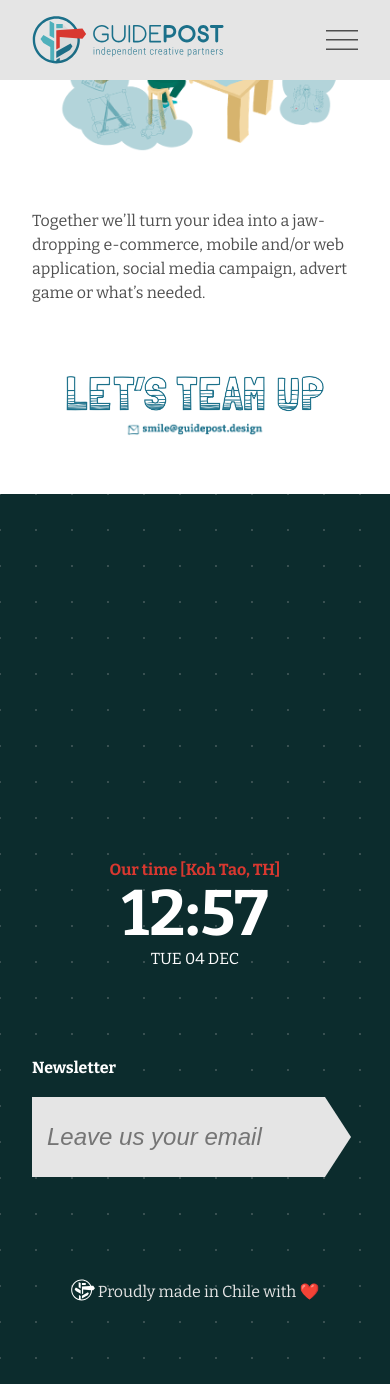
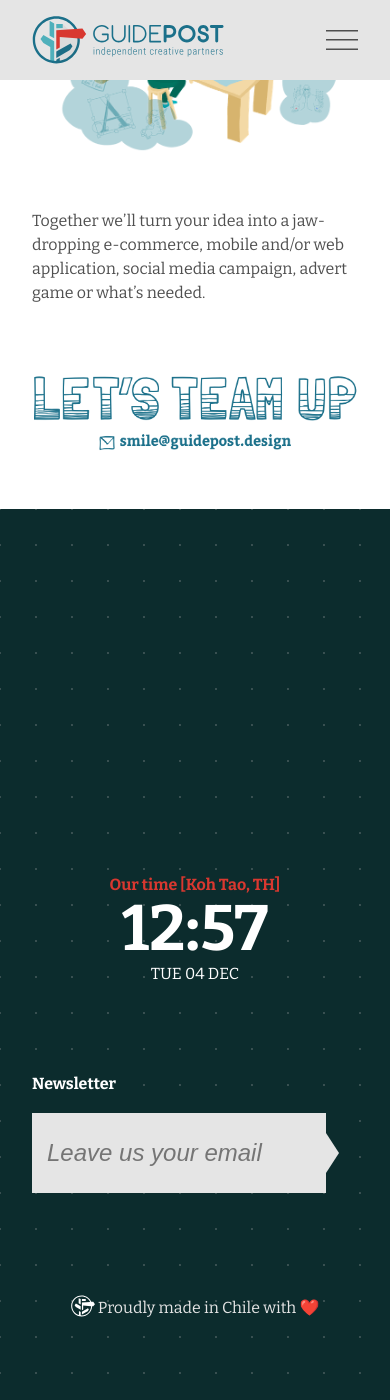
Before and after one commit to GuidePostCreative/guidepost.design, a Jekyll site: the page built from index.html, in a window 390 px wide and 1400 px high, scrolled down 1468 px. Built offline with Jekyll 4.4.1, drawn with Linux system fonts in a browser that asks for light colours.

Commit message:
Fix newsletter arrow spacing problem

```diff
--- a/assets/css/_footer.sass
+++ b/assets/css/_footer.sass
@@ -26,20 +26,36 @@ $newsletter-btn-width: 0
       background-image: url(/assets/img/footer/mountain-climbing-2.svg)
     &.step-3
       background-image: url(/assets/img/footer/mountain-climbing-3.svg)
+      @media (max-width: $page-threashold-mobile)
+        background-position-x: 50%
     &.step-4
       background-image: url(/assets/img/footer/mountain-climbing-4.svg)
+      @media (max-width: $page-threashold-mobile)
+        background-position-x: 75%
     &.step-5
       background-image: url(/assets/img/footer/mountain-climbing-5.svg)
-
-
+      @media (max-width: $page-threashold-mobile)
+        background-position-x: 100%
+    @media (max-width: $page-threashold-mobile)
+      height: 300px
+      background-position-x: 25%
+      margin-bottom: 0
   .contact
     margin: 0 0 6 * $gutter
     display: flex
     align-items: flex-end
     justify-content: space-between
+    @media (max-width: $page-threashold-mobile)
+      flex-direction: column-reverse
+
     .col
       height: 100%
+      @media (max-width: $page-threashold-mobile)
+        width: 100%
+
     .newsletter
+      @media (max-width: $page-threashold-mobile)
+        margin-top: 4 * $gutter
       .newsletter-title
         color: white
         font-weight: bold
@@ -54,9 +70,13 @@ $newsletter-btn-width: 0
           left: -1000px
           top: 0
           height: $newsletter-height
-          width: $newsletter-width
-          background: $newsletter-bg-color
+          width: $newsletter-width - 30px
           transition: all 0.3s
+          margin: 0
+          padding: 0
+          @media (max-width: $page-threashold-mobile)
+            left: 0
+            width: 90%
 
           &:after
             content: " "
@@ -68,6 +88,9 @@ $newsletter-btn-width: 0
             border: $newsletter-height / 2 solid transparent
             border-left: $newsletter-height / 3 solid $newsletter-bg-color
             z-index: 1
+            @media (max-width: $page-threashold-mobile)
+              left: 281px
+              top: 0
 
           .newsletter-email-input
             border: none
@@ -78,8 +101,13 @@ $newsletter-btn-width: 0
             font-size: $font-size * 1.5
             background: none
             height: $newsletter-height - 60px
+            background: $newsletter-bg-color
             &:focus
               outline: none
+
+            @media (max-width: $page-threashold-mobile)
+              width: 90%
+              padding: 30px 15px
 
         &:hover
           .newsletter-form
@@ -98,40 +126,3 @@ $newsletter-btn-width: 0
       width: 24px
       position: relative
       top: 5px
-
-@media (max-width: 500px)
-  .footer
-    .mountains
-      height: 300px
-      background-position-x: 25%
-      margin-bottom: 0
-      &.step-3
-        background-position-x: 50%
-      &.step-4
-        background-position-x: 75%
-      &.step-5
-        background-position-x: 100%
-
-    .contact
-      flex-direction: column-reverse
-      .col
-        width: 100%
-
-      .newsletter
-        margin-top: 4 * $gutter
-        .newsletter-slide
-          .newsletter-form
-            left: 0
-            width: 90%
-
-            &:after
-              left: 100%
-              top: 0
-
-            .newsletter-email-input
-              width: 90%
-              padding: 30px 15px
-
-          &:hover
-            .newsletter-form
-              left: 0
--- a/assets/css/_splashscreen.sass
+++ b/assets/css/_splashscreen.sass
@@ -190,11 +190,18 @@
   width: 80%
   margin-left: 10%
   margin-top: 40px
+  @media (max-width: $page-threashold-mobile)
+    width: 100%
+    margin-left: 0
 
 #whiteboard-email
   width: 70%
   margin-left: 15%
   margin-bottom: 50px
+
+  @media (max-width: $page-threashold-mobile)
+    width: 100%
+    margin-left: 0
 
 .whiteboard-single-column
   width: 70%
```
Also changed, not shown: 9 other files.
